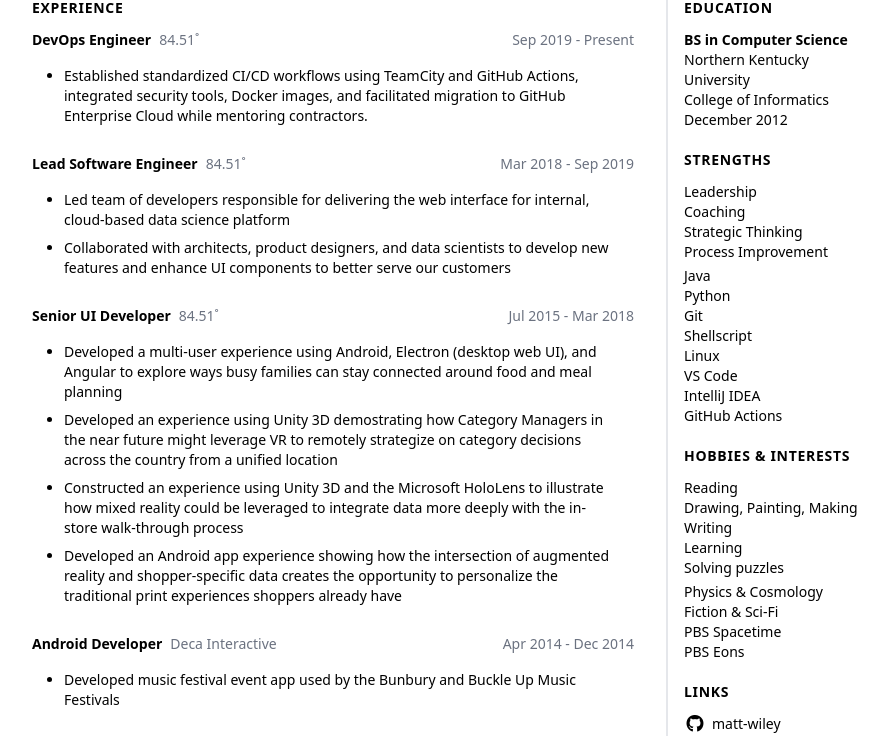
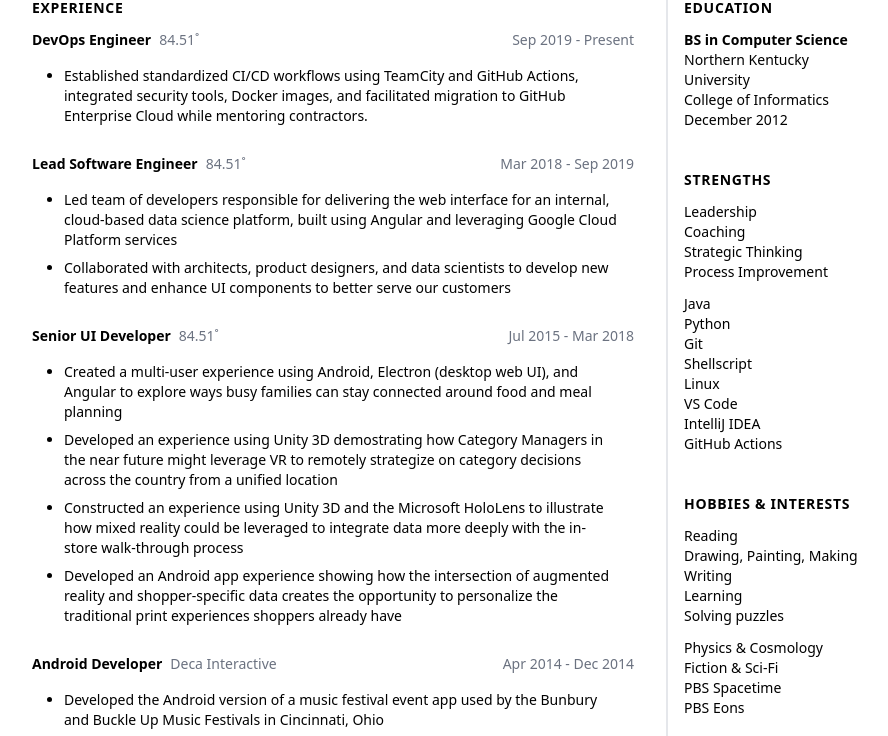
Before and after one commit to matt-wiley/matt-wiley.github.io, a React (Create React App) app in the folder my-site/: page /#/resume in a window 1280 px wide. Shown: the part 280-1016 px from the top of the page, without its empty margins (188-1076 px from the left). Built offline with nearby package versions, Linux system fonts and the light colour scheme.

Commit message:
updated: resume page layout adjustments, added full experience page

```diff
--- a/my-site/src/App.tsx
+++ b/my-site/src/App.tsx
@@ -19,6 +19,10 @@
           {
             text: 'Resume',
             link: '/resume'
+          },
+          {
+            text: 'Experience',
+            link: '/experience'
           }
         ]}/>
         {
--- a/my-site/src/components/DefaultSpacer.tsx
+++ b/my-site/src/components/DefaultSpacer.tsx
@@ -1,12 +1,13 @@
 import React from 'react';
 
 interface IDefaultSpacerProps {
-
+  heightClass?: string;
 }
 
 const DefaultSpacer = (props: IDefaultSpacerProps) => {
+  const heightClass = props.heightClass || 'h-1';
   return (
-    <div className=" h-1">
+    <div className={heightClass}>
       &nbsp;
     </div>
   );
--- a/my-site/src/data/experience.json
+++ b/my-site/src/data/experience.json
@@ -46,7 +46,7 @@
           "end_date": "2019-09-01",
           "notes": [
             {
-              "summary": "Led team of developers responsible for delivering the web interface for internal, cloud-based data science platform",
+              "summary": "Led team of developers responsible for delivering the web interface for an internal, cloud-based data science platform, built using Angular and leveraging Google Cloud Platform services",
               "is_enabled": true
             },
             {
@@ -66,7 +66,7 @@
           "end_date": "2018-03-01",
           "notes": [
             {
-              "summary": "Developed a multi-user experience using Android, Electron (desktop web UI), and Angular to explore ways busy families can stay connected around food and meal planning",
+              "summary": "Created a multi-user experience using Android, Electron (desktop web UI), and Angular to explore ways busy families can stay connected around food and meal planning",
               "is_enabled": true
             },
             {
@@ -98,7 +98,7 @@
           "end_date": "2014-12-01",
           "notes": [
             {
-              "summary": "Developed music festival event app used by the Bunbury and Buckle Up Music Festivals",
+              "summary": "Developed the Android version of a music festival event app used by the Bunbury and Buckle Up Music Festivals in Cincinnati, Ohio",
               "is_enabled": true
             }
           ],
@@ -118,7 +118,7 @@
           "end_date": "2015-07-20",
           "notes": [
             {
-              "summary": "Assisted in the configuration of an off-the-shelf application focused on managing lines of business for insurance companies",
+              "summary": "Assisted in the configuration of an off-the-shelf application using the Gosu JVM-based language and IntelliJ IDEA, focused on managing lines of business for insurance companies",
               "is_enabled": false
             },
             {
@@ -128,6 +128,10 @@
             {
               "summary": "Collaborated with internal design team to create iPad app showcasing important projects and highlighting company capabilities",
               "is_enabled": true
+            },
+            {
+              "summary": "Created iPad applitcation backed by SharePoint Lists which catalogued all company sales resources and technical specifications for a local window and door company",
+              "is_enabled": false
             },
             {
               "summary": "Taught one-week course on core OOP and Java language concepts",
--- a/my-site/src/index.css
+++ b/my-site/src/index.css
@@ -581,10 +581,30 @@
   height: 1.25rem;
 }
 
+.h-8 {
+  height: 2rem;
+}
+
 .h-fit {
   height: -webkit-fit-content;
   height: -moz-fit-content;
   height: fit-content;
+}
+
+.h-4 {
+  height: 1rem;
+}
+
+.h-2 {
+  height: 0.5rem;
+}
+
+.h-3 {
+  height: 0.75rem;
+}
+
+.h-6 {
+  height: 1.5rem;
 }
 
 .w-0 {
--- a/my-site/src/pages/Experience.tsx
+++ b/my-site/src/pages/Experience.tsx
@@ -1,14 +1,67 @@
-import React from 'react';
+import React, { Fragment } from 'react';
+import Section from '../components/Section';
+import DefaultSpacer from '../components/DefaultSpacer';
+import RoleSummary from '../components/RoleSummary';
+import { ExperienceDataService } from '../services/ExperienceDataService';
+import List, { ListType } from '../components/List';
 
+
+import { DataPresentationService as presenter } from '../services/DataPresentationService';
+import NamePlate from '../components/NamePlate';
 
 interface IExperienceProps {
 }
 
 const Experience = (props: IExperienceProps) => {
   return (
-    <div>
-      <h1>Experience</h1>
-    </div>
+    <>
+      <div className="max-w-4xl m-auto pl-5 pr-5 relative">
+        <div className=" h-fit w-full border-b-2 print:border-gray-400 pb-4">
+          {/* HEADER */}
+          <NamePlate
+            name="Matt Wiley"
+            labelLine="Software Engineer | Tech Lead | Mentor"
+            phone="859.206.0007"
+            email="matt.wiley@fastmail.com"
+            location="Fort Thomas, KY"
+          />
+        </div>
+        <div className='flex flex-row w-full mt-4'>
+          <div className='flex-none w-full pr-6'>
+            {/* MAIN CONTENT */}
+            <Section headerText="Experience">
+              {
+                ExperienceDataService.getExperienceData().map((employer, index) => {
+                  return (
+                    <Fragment key={index}>
+                      <List type={ListType.None} items={employer.roles.map((role, index) => {
+                        return (
+                          <Fragment key={index}>
+                            <RoleSummary
+                              role={'' + role.title}
+                              company={'' + employer.name}
+                              startDate={presenter.presentDate(role.start_date)}
+                              endDate={presenter.presentDate(role.end_date)}
+                              synopsis={'' + role.description}
+                              accomplishments={role.notes.map((note, index) => {
+                                return (
+                                  <div key={index}>{note.summary}</div>
+                                )
+                              })}
+                            />
+                            <DefaultSpacer heightClass='h-8' />
+                          </Fragment>
+                        )
+                      })} />
+                    </Fragment>
+                  )
+                })
+              }
+            </Section>
+          </div>
+        </div>
+      </div>
+    </>
   );
 };
 
--- a/my-site/src/pages/Resume.tsx
+++ b/my-site/src/pages/Resume.tsx
@@ -60,6 +60,14 @@
   )
 }
 
+const SecondaryInfoSpacer = () => {
+  return (
+    <div className='h-6'>
+      &nbsp;
+    </div>
+  )
+}
+
 const SecondaryInfo = () => {
   return (
     <>
@@ -69,7 +77,7 @@
         <div>College of Informatics</div>
         <div>December 2012</div>
       </Section>
-      <DefaultSpacer />
+      <SecondaryInfoSpacer />
       <Section headerText="Strengths">
         <List type={ListType.None} items={[
           "Leadership",
@@ -77,7 +85,7 @@
           "Strategic Thinking",
           "Process Improvement",
         ]} />
-        <DefaultSpacer />
+        <DefaultSpacer heightClass='h-3'/>
         <List type={ListType.None} items={[
           "Java",
           "Python",
@@ -89,7 +97,7 @@
           "GitHub Actions"
         ]} />
       </Section>
-      <DefaultSpacer />
+      <SecondaryInfoSpacer />
       <Section headerText="Hobbies & Interests">
         <List type={ListType.None} items={[
           "Reading",
@@ -98,7 +106,7 @@
           "Learning",
           "Solving puzzles"
         ]} />
-        <DefaultSpacer />
+        <DefaultSpacer heightClass='h-3'/>
         <List type={ListType.None} items={[
           "Physics & Cosmology",
           "Fiction & Sci-Fi",
@@ -106,7 +114,7 @@
           "PBS Eons"
         ]} />
       </Section>
-      <DefaultSpacer />
+      <SecondaryInfoSpacer />
       <Section headerText='Links'>
         <WebLinksList />
       </Section>
```
Also changed, not shown: 14 other files (tests, documents, lock files or other folders).
